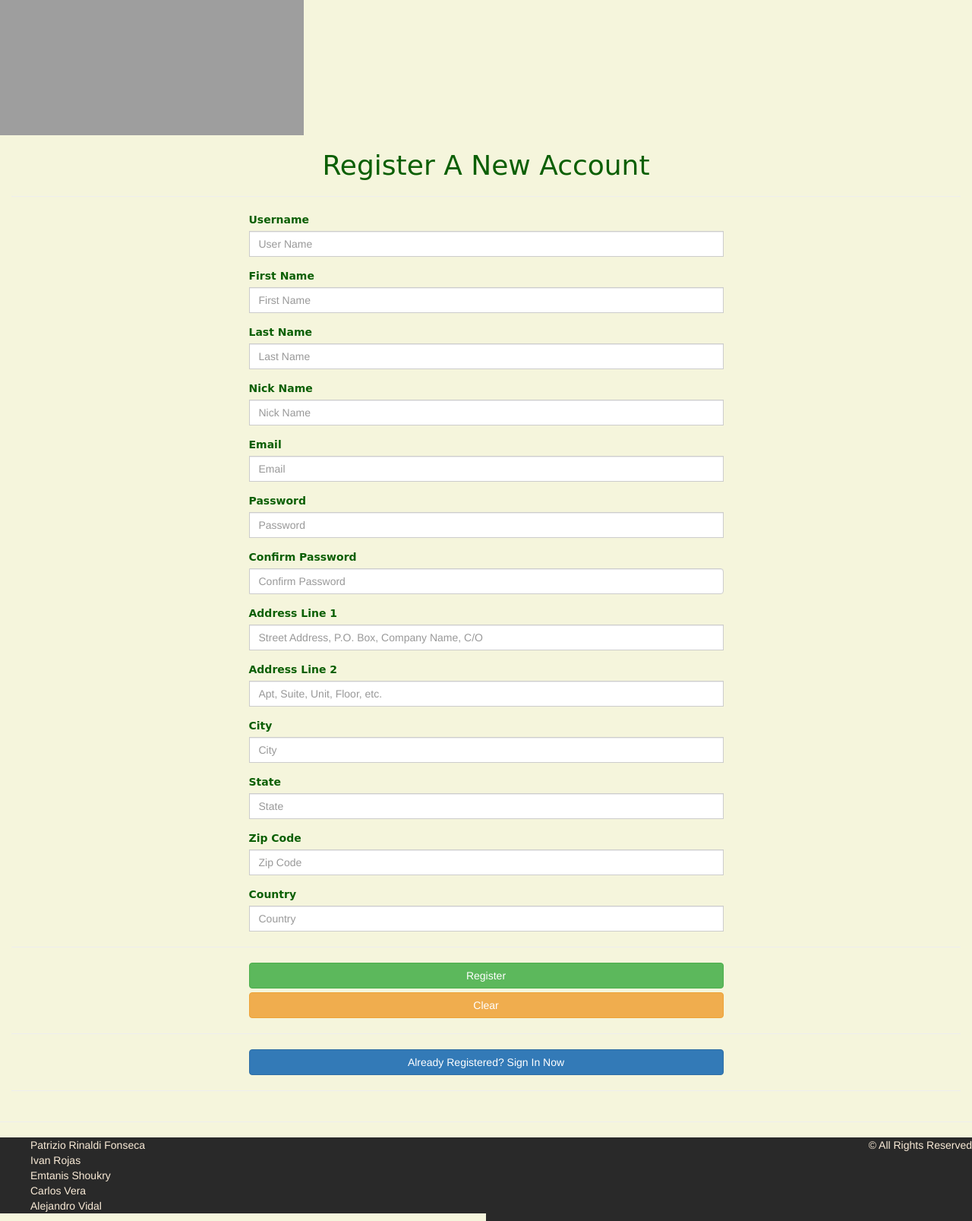
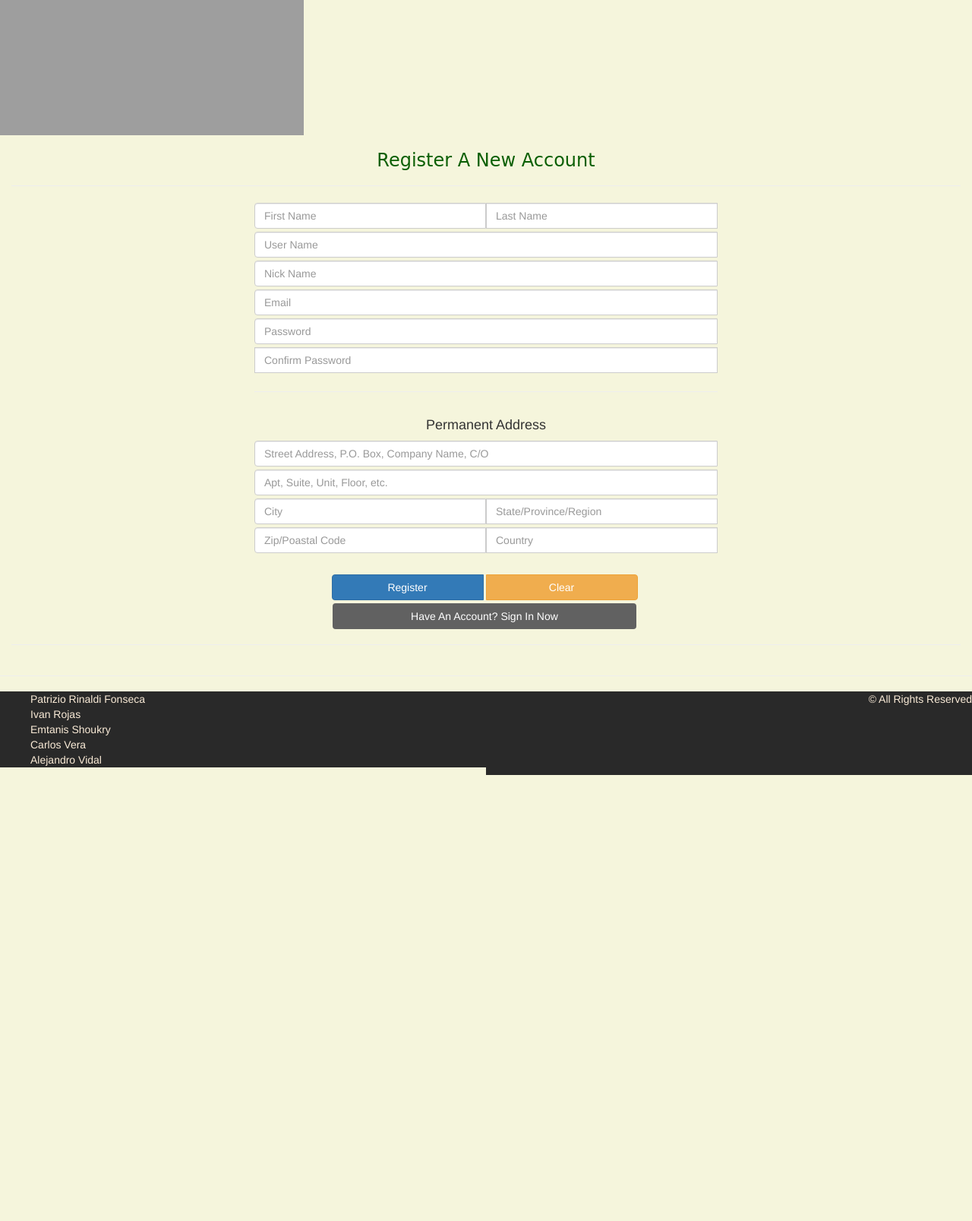
Before and after one commit to EShoukry/BookStore, a PHP site: page /register.php in a window 1280 px wide. Shown: the part 183-1790 px from the top of the page at 76% size. After the commit the page ends 1203 px from the top, so only its background shows below. Run offline with PHP 8.4, Linux system fonts and the light colour scheme; grey boxes are pictures that could not be loaded.

Commit message:
minor style changes to input, buttons, error msgs.

```diff
--- a/css/styles.css
+++ b/css/styles.css
@@ -337,8 +337,44 @@ input{
 
 .input-group {
     width: 50%;
+    margin-bottom: 4px;
+    margin-top: 2px;
+
 }
 
 .editinfo {
     width: 100%;
 }
+
+.btn {
+    margin: 4px 4px 4px 4px;
+    display:block;
+    width: 200px;
+}
+
+.btn-secondary {
+    background-color: #616161;
+    color: white;
+}
+span.text-danger {
+    text-align:left;
+}
+
+
+@media (max-width: 768px) {
+    .btn-responsive {
+        padding: 2px 4px;
+        font-size: 60%;
+        line-height: 1;
+        width: 220px;
+    }
+}
+
+@media (min-width: 769px) {
+    .btn-responsive {
+        padding: 4px 9px;
+        font-size: 80%;
+        line-height: 1.2;
+        width: 400px;
+    }
+}
--- a/register.php
+++ b/register.php
@@ -318,10 +318,10 @@ if (isset($_POST['regbtn'])) {
 
 			<div id="login-form">
 				<form class="form" action="<?php echo htmlspecialchars($_SERVER['PHP_SELF']); ?>" method="post" enctype="multipart/form-data" autocomplete="off">
-					<div class="col-lg-12">
+					<div class="col-lg-12 text-center">
 						<div class="form-group">
 							<div class=section_title>
-							<h1>Register A New Account</h1>
+								<h3 style="text-center">Register A New Account</h3>
 							</div>
 						</div>
 
@@ -347,59 +347,53 @@ if (isset($_POST['regbtn'])) {
 
 
 
-					<div class="form-group">
+							<div class="form-group" style="width:100%">
+							<div class="col-sm-12 text-left">
+
 									<div class="input-group">
-							<label><b>Username</b></label>
+
+										<input type="text" placeholder="First Name" name="firstname" class="form-control" style="width:50%" maxlength="50" value="<?php
+										if (isset($firstname)) {
+											echo $firstname;
+										}
+										?>"  />
+
+
+
+
+										<input type="text" placeholder="Last Name" name="lastname" class="form-control" style="width:50%" maxlength="50" value="<?php
+										if (isset($lastname)) {
+											echo $lastname;
+										}
+										?>"  />
+
+										<br<span class="text-danger"><?php
+										if (isset($firstnameError)) {
+											echo $firstnameError;
+										}
+										?></span>
+										<span class="text-danger"><?php
+										if (isset($lastnameError)) {
+											echo $lastnameError;
+										}
+										?></span>
+									</div>
+
+
+									<div class="input-group">
 									<input type="text" placeholder="User Name" name="username" class="form-control" maxlength="50" value="<?php
 									if (isset($username)) {
 										echo $username;
 									}
 									?>"  />
-
 									<br><span class="text-danger"><?php
 									if (isset($usernameError)) {
 										echo $usernameError;
 									}
 									?></span>
 									</div>
-					</div>
-					<div class="form-group">
+
 									<div class="input-group">
-							<label><b>First Name</b></label>
-							<input type="text" placeholder="First Name" name="firstname" class="form-control" maxlength="50" value="<?php
-							if (isset($firstname)) {
-								echo $firstname;
-							}
-							?>"  />
-
-							<br><span class="text-danger"><?php
-							if (isset($firstnameError)) {
-								echo $firstnameError;
-							}
-							?></span>
-						</div>
-					</div>
-
-					<div class="form-group">
-						<div class="input-group">
-							<label><b>Last Name</b></label>
-							<input type="text" placeholder="Last Name" name="lastname" class="form-control" maxlength="50" value="<?php
-							if (isset($lastname)) {
-								echo $lastname;
-							}
-							?>"  />
-
-							<br><span class="text-danger"><?php
-							if (isset($lastnameError)) {
-								echo $lastnameError;
-							}
-							?></span>
-						</div>
-					</div>
-
-					<div class="form-group">
-						<div class="input-group">
-							<label><b>Nick Name</b></label>
 									<input type="text" placeholder="Nick Name" name="nickname" class="form-control" maxlength="50" value="<?php
 									if (isset($nickname)) {
 										echo $nickname;
@@ -411,11 +405,8 @@ if (isset($_POST['regbtn'])) {
 										echo $nicknameError;
 									}
 									?></span>
-					</div></div>
-
-					<div class="form-group">
+									</div>
 									<div class="input-group">
-							<label><b>Email</b></label>
 									<input type="email" placeholder="Email" name="email" class="form-control" maxlength="50" value="<?php
 									if (isset($email)) {
 										echo $email;
@@ -427,11 +418,8 @@ if (isset($_POST['regbtn'])) {
 										echo $emailError;
 									}
 									?></span>
-					</div></div>
-
-					<div class="form-group">
+									</div>
 									<div class="input-group">
-							<label><b>Password</b></label>
 									<input type="password" placeholder="Password" name="password" class="form-control" maxlength="50" autocomplete="new-password" />
 
 									<br><span class="text-danger"><?php
@@ -439,18 +427,20 @@ if (isset($_POST['regbtn'])) {
 										echo $passwordError;
 									}
 									?></span>
-					</div></div>
-
-					<div class="form-group">
+									</div>
 									<div class="input-group">
-							<label><b>Confirm Password</b></label>
 									<input type="password" placeholder="Confirm Password" name="confpassword" class="form-control" maxlength="50" autocomplete="new-password"   />
 
-					</div></div>
-
-					<div class="form-group">
+									</div>
 									<div class="input-group">
-							<label><b>Address Line 1</b></label>
+									<hr />
+									</div>
+							</div>
+							</div>
+						<div class="form-group" style="width:100%">
+						<div class="col-sm-12 text-left">
+						<h4 class="text-center">Permanent Address</h4>
+							<div class="input-group">
 								<input type="text" placeholder="Street Address, P.O. Box, Company Name, C/O" name="address1" class="form-control" maxlength="50" />
 
 								<br><span class="text-danger"><?php
@@ -458,11 +448,8 @@ if (isset($_POST['regbtn'])) {
 									echo $addressError;
 								}
 								?></span>
-					</div></div>
-
-					<div class="form-group">
+						</div>
 							<div class="input-group">
-							<label><b>Address Line 2</b></label>
 								<input type="text" placeholder="Apt, Suite, Unit, Floor, etc." name="address2" class="form-control" maxlength="50" />
 
 								<br><span class="text-danger"><?php
@@ -470,14 +457,18 @@ if (isset($_POST['regbtn'])) {
 									echo $address2Error;
 								}
 								?></span>
-					</div></div>
+						</div>
+							<div class="input-group">
 
-					<div class="form-group">
-						<div class="input-group">
-							<label><b>City</b></label>
-							<input type="text" placeholder="City" name="city" class="form-control" maxlength="50" value="<?php
+								<input type="text" placeholder="City" name="city" class="form-control" Style="width: 50%;" maxlength="50" value="<?php
 								if (isset($city)) {
 									echo $city;
+								}
+								?>" />
+
+								<input type="text" placeholder="State/Province/Region" name="state" Style="width: 50%;" class="form-control" value="<?php
+								if (isset($state)) {
+									echo $state;
 								}
 								?>" />
 
@@ -486,71 +477,54 @@ if (isset($_POST['regbtn'])) {
 									echo $cityError;
 								}
 								?></span>
-					</div> </div>
 
-					<div class="form-group">
-						<div class="input-group">
-							<label><b>State</b></label>
-							<input type="text" placeholder="State" name="state" class="form-control" value="<?php
-							if (isset($state)) {
-								echo $state;
-							}
-							?>" />
-
-							<br><span class="text-danger"><?php
+								<span class="text-danger"><?php
 								if (isset($stateError)) {
 									echo $stateError;
 								}
 								?></span>
-					</div></div>
-
-					<div class="form-group">
+						</div>
 							<div class="input-group">
-							<label><b>Zip Code</b></label>
-							<input type="text" placeholder="Zip Code" name="zipcode" class="form-control" value="<?php
+								<input type="text" placeholder="Zip/Poastal Code" name="zipcode" class="form-control" Style="width: 50%;" value="<?php
 								if (isset($zipcode)) {
 									echo $zipcode;
 								}
 								?>" />
+								<input type="text" placeholder="Country" name="country" class="form-control" Style="width: 50%;" maxlength="50" />
 
-							<br><span class="text-danger"><?php
+								<br><span class="text-danger" ><?php
 								if (isset($zipError)) {
 									echo $zipError;
 								}
 								?></span>
-					</div> </div>
-
-					<div class="form-group">
-						<div class="input-group">
-							<label><b>Country</b></label>
-							<input type="text" placeholder="Country" name="country" class="form-control" maxlength="50" />
-
-							<br><span class="text-danger"><?php
+								<span class="text-danger "><?php
 								if (isset($countryError)) {
 									echo $countryError;
 								}
 								?></span>
-					</div></div>
-
-					<div class="form-group">
-						<hr />
+						</div>
+						<br />
+						</div>
 						</div>
 
-					<div class="form-group">
-					<div class="input-group">
-					<button type="submit" name="regbtn" class="btn btn-success btn-block"/>Register</button>
-					<button type="reset"  name="clear" class="btn btn-warning btn-block"/>Clear</button>
+
+					<div class="form-group text-center">
+
+					<div class="btn-group">
+					<button type="submit" name="regbtn" class="btn btn-primary " />Register</button>
+					<button type="reset"  name="clear" class="btn btn-warning " />Clear</button>
 					</div>
+					<br>
+					<div class="btn-group">
+					<a href="login.php" class="btn btn-secondary btn-responsive"/>Have An Account? Sign In Now</a>
 					</div>
-					<div class="form-group">
+
+
+
+					</div>
 					<hr />
 
-					<div class="input-group">
-					<a href="login.php" class="btn btn-primary btn-block"/>Already Registered? Sign In Now</a>
-					</div>
-					</div>
-					<div class="form-group">
-						<hr />
+
 					</div>
 					</div>
 				</form>
```
Also changed, not shown: edituser.php (+14 -2 lines), login.php (+18 -21 lines). Lines whose indentation alone changed are shown as unchanged.
